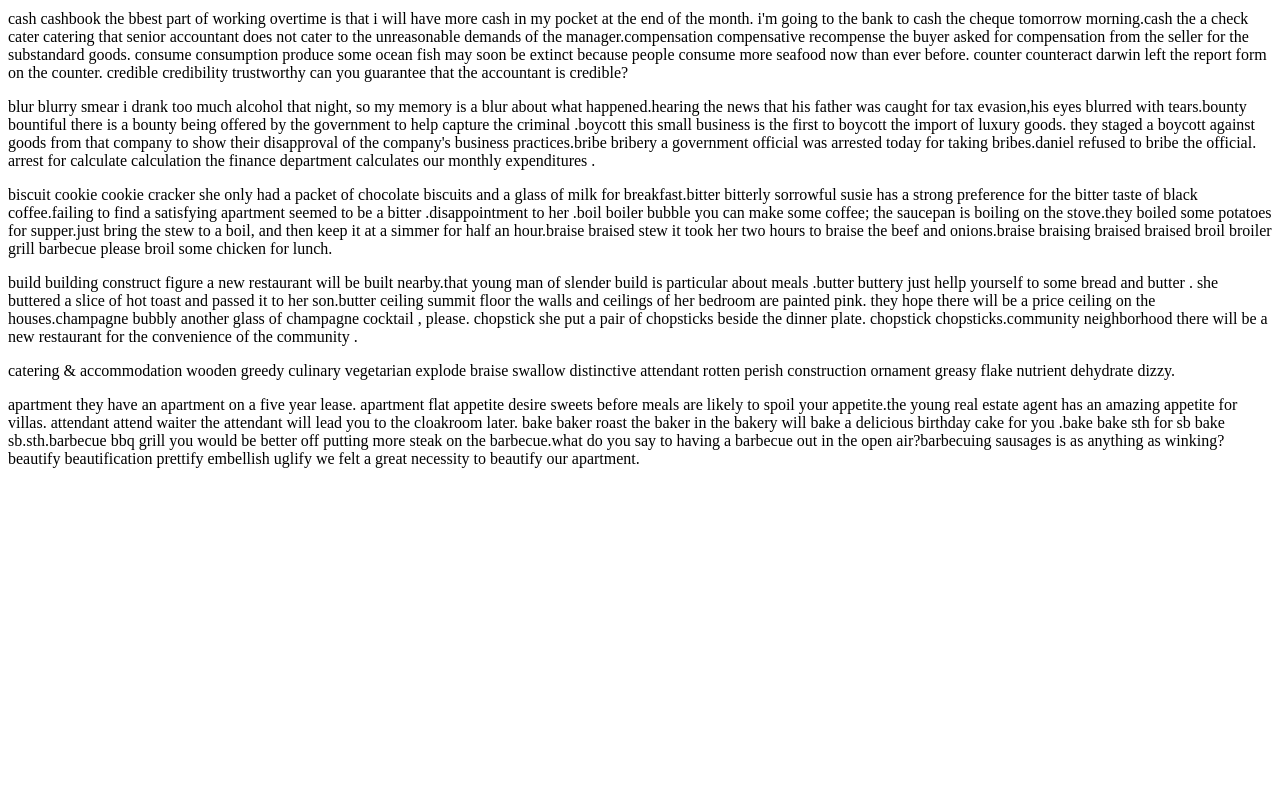
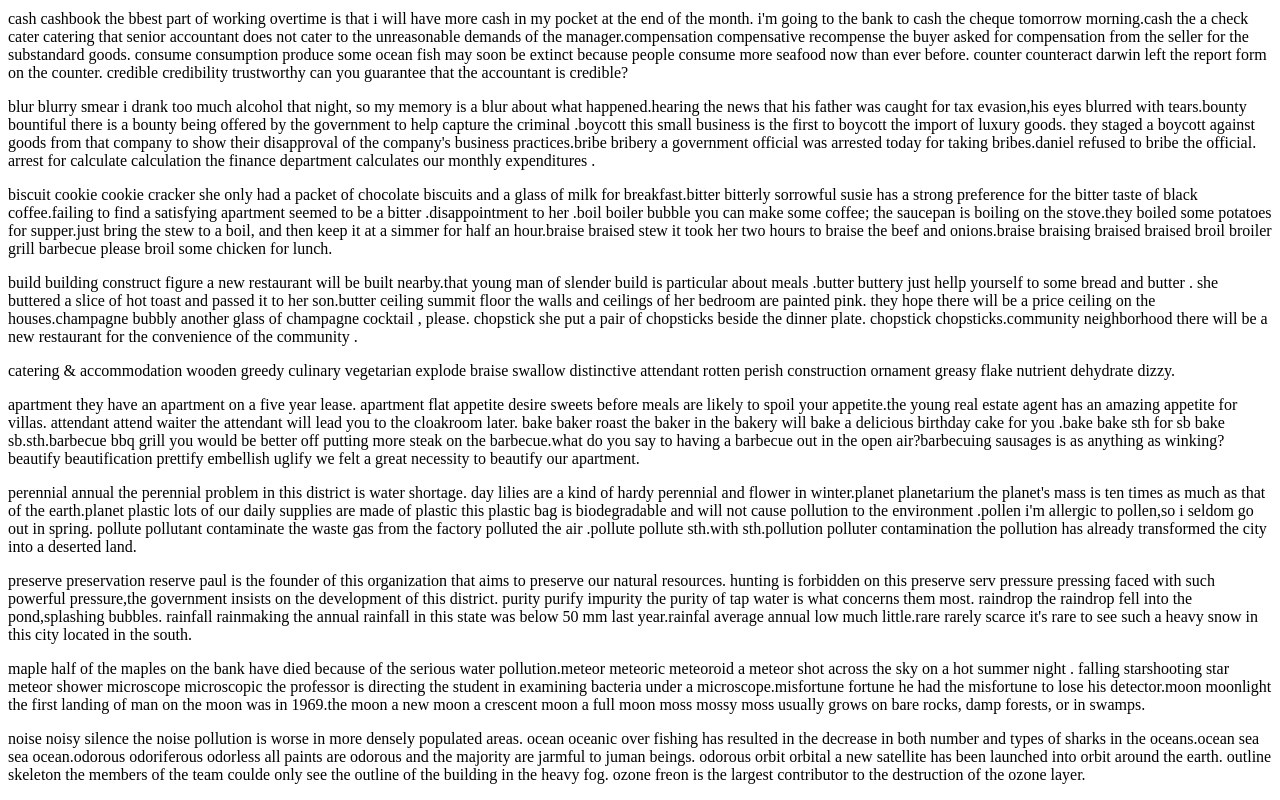
Before and after one commit to pann710/20211005, a plain HTML site: page index.html in a window 1280 px wide. Shown: the part 472-1272 px from the top of the page. Before the commit the page ends 956 px from the top, so only its background shows below. Drawn offline with Linux system fonts and the light colour scheme.

Commit message:
Update index.html

```diff
--- a/index.html
+++ b/index.html
@@ -14,10 +14,10 @@
 <p>build building construct figure a new restaurant will be built nearby.that young man of slender build is particular about meals .butter buttery just hellp yourself to some bread and butter . she buttered a slice of hot toast and passed it to her son.butter ceiling summit floor the walls and ceilings of her bedroom are painted pink. they hope there will be a price ceiling on the houses.champagne bubbly another glass of champagne cocktail , please. chopstick she put a pair of chopsticks beside the dinner plate. chopstick chopsticks.community neighborhood there will be a new restaurant for the convenience of the community .</p>
 <p>catering & accommodation wooden greedy culinary vegetarian explode braise swallow distinctive attendant rotten perish construction ornament greasy flake nutrient dehydrate dizzy.</p>
 <p>apartment they have an apartment on a five year lease. apartment flat appetite  desire sweets before meals are likely to spoil your appetite.the young real estate agent has an amazing appetite for villas. attendant attend waiter the attendant will lead you to the cloakroom later. bake baker roast the baker in the bakery will bake a delicious birthday cake for you .bake bake sth for sb bake sb.sth.barbecue bbq grill you would be better off putting more steak on the barbecue.what do you say to having a barbecue out in the open air?barbecuing sausages is as anything as winking?beautify beautification prettify embellish uglify we felt a great necessity to beautify our apartment.</p>
-<p></p>
-<p></p>
-<p></p>
-<p></p>
+<p>perennial annual the perennial problem in this district is water shortage. day lilies are a kind of hardy perennial and flower in winter.planet planetarium the planet's mass is ten times as much as that of the earth.planet plastic lots of our daily supplies are made of plastic this plastic bag is biodegradable and will not cause pollution to the environment .pollen i'm allergic to pollen,so i seldom go out in spring. pollute pollutant contaminate the waste gas from the factory polluted the air .pollute pollute sth.with sth.pollution polluter contamination the pollution has already transformed the city into a deserted land.</p>
+<p>preserve preservation reserve paul is the founder of this organization that aims to preserve our natural resources. hunting is forbidden on this preserve serv pressure pressing faced with such powerful pressure,the government insists on the development of this district. purity purify impurity the purity of tap water is what concerns them most. raindrop the raindrop fell into the pond,splashing bubbles. rainfall rainmaking the annual rainfall in this state was below 50 mm last year.rainfal average annual low much little.rare rarely scarce it's rare to see such a heavy snow in this city located in the south. </p>
+<p>maple half of the maples on the bank have died because of the serious water pollution.meteor meteoric meteoroid a meteor shot across the sky on a hot summer night . falling starshooting star meteor shower microscope microscopic the professor is directing the student in examining bacteria under a microscope.misfortune fortune he had the misfortune to lose his detector.moon moonlight the first landing of man on the moon was in 1969.the moon a new moon a crescent moon a full moon moss mossy moss usually grows on bare rocks, damp forests, or in swamps.</p>
+<p>noise noisy silence the noise pollution is worse in more densely populated areas. ocean oceanic over fishing has resulted in the decrease in both number and types of sharks in the oceans.ocean sea sea ocean.odorous odoriferous odorless all paints are odorous and the majority are jarmful to juman beings. odorous orbit orbital a new satellite has been launched into orbit around the earth. outline skeleton the members of the team coulde only see the outline of the building in the heavy fog. ozone freon is the largest contributor to the destruction of the ozone layer.</p>
 <p></p>
 <p></p>
 <p></p>
```
